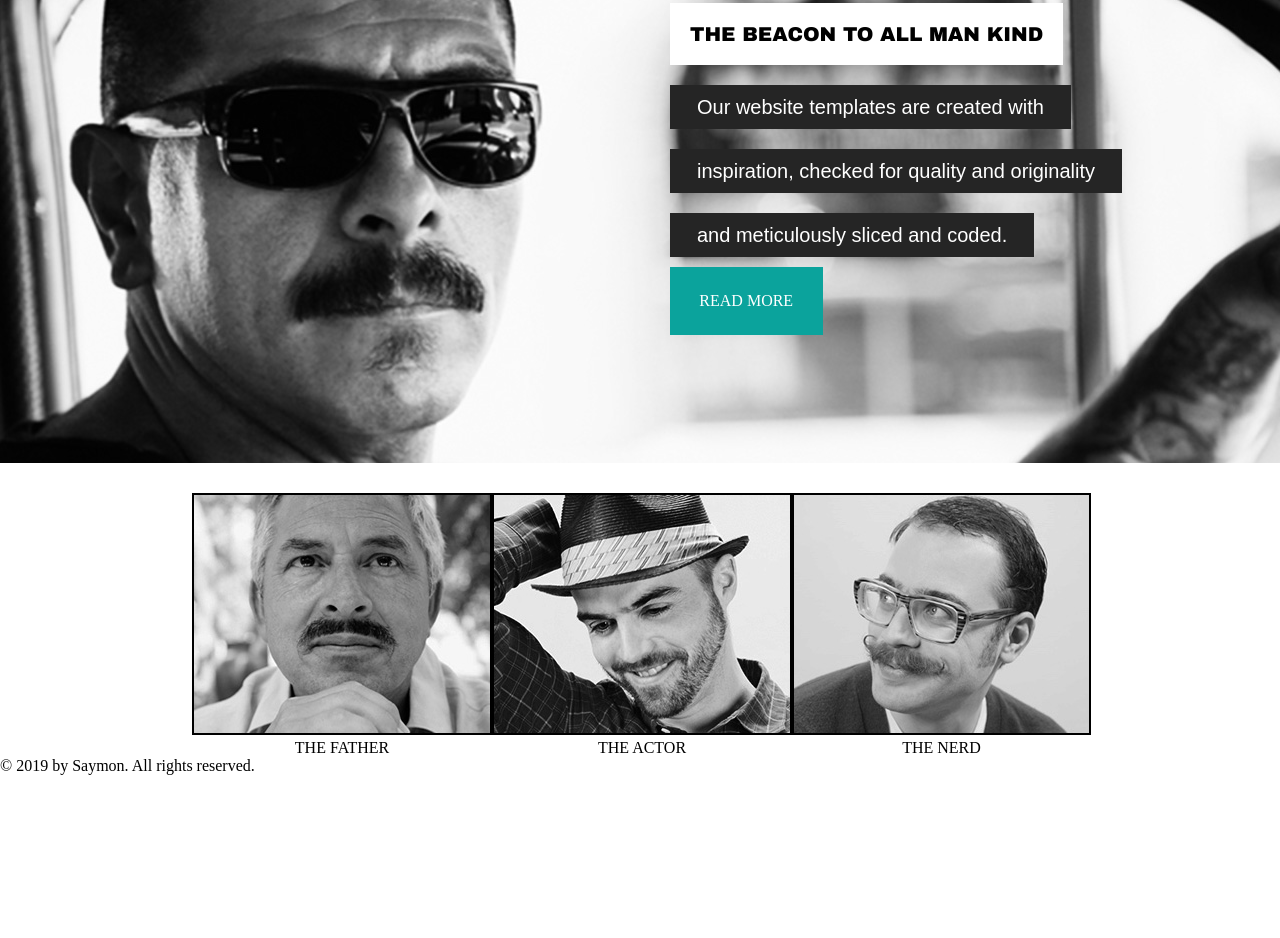
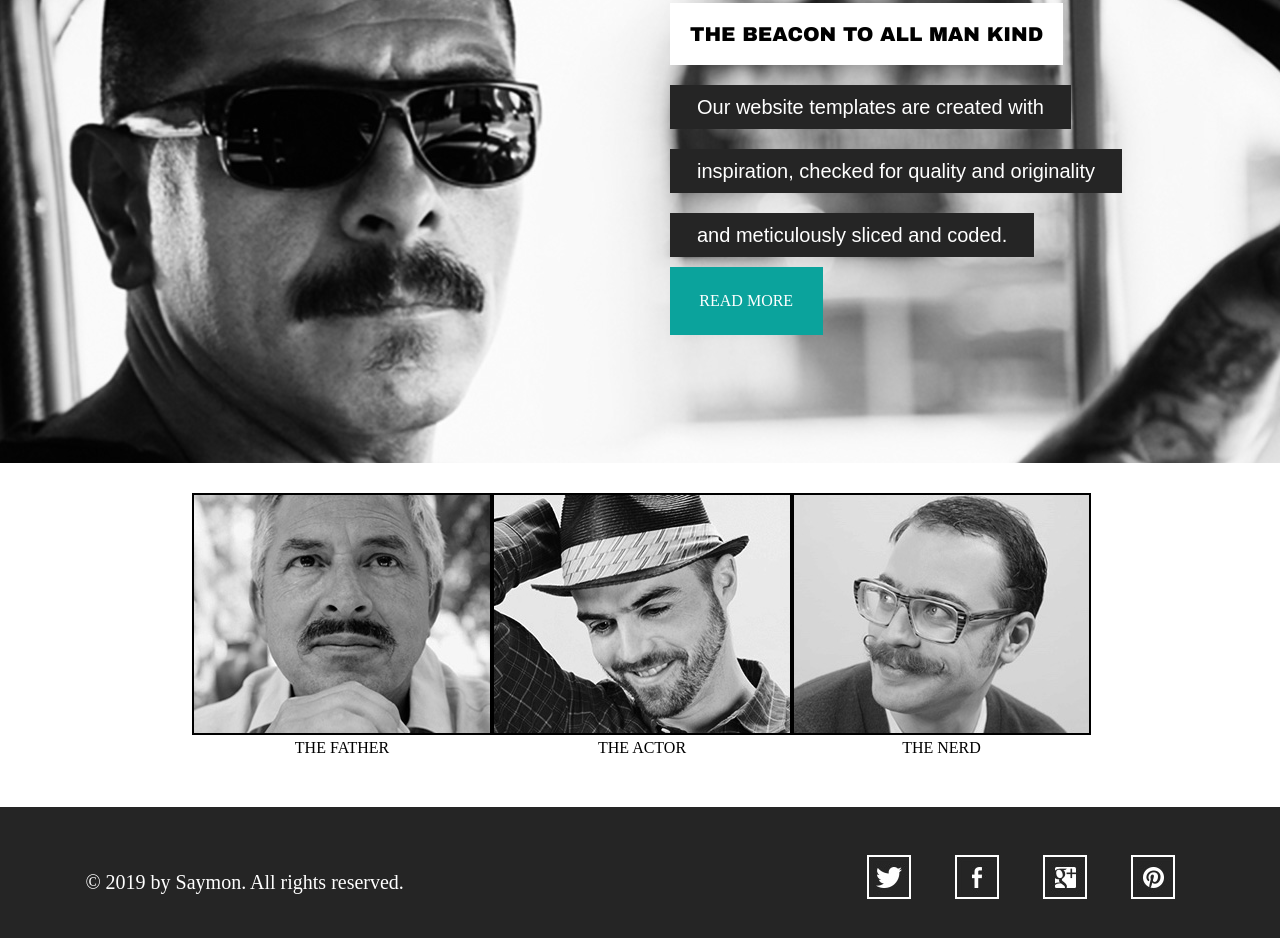
Before and after one commit to Saymon85/mustachio, a plain HTML site: page index.html in a window 1280 px wide. Shown: the part 392-1330 px from the top of the page. Before the commit the page ends 1239 px from the top, so only its background shows below. Drawn offline with Linux system fonts and the light colour scheme; files whose address does not match are found by name; a web font is replaced by a local one.

Commit message:
Style footer finishing homepage

```diff
--- a/style.css
+++ b/style.css
@@ -20,6 +20,7 @@ header{
 
 .navigation ul li {
     display: inline-block;
+    list-style: none;
     margin: 15px;
 }
 
@@ -43,6 +44,7 @@ header{
     margin-bottom: 30px;
     position: relative;
 }
+
 aside{
     position: absolute;
     right: 0;
@@ -51,6 +53,7 @@ aside{
     margin-top: 7%;
     width: 50%;
 }
+
 aside h2 {
     background-color: #fff;
     display:inline-block;
@@ -85,7 +88,7 @@ aside a{
 
 #pictures{
     display: flex;
-    justify-content: space-around;
+    justify-content: space-between;
     width: 70%;
     margin: 0 auto;
 }
@@ -99,6 +102,84 @@ aside a{
     color: #000;
     font-family: 'Poller One';
 }
+
 .main-pictures img{
     border: 2px solid #000;
 }
+
+footer{
+    background-color: #252525;
+    display: flex;
+    justify-content: space-around;
+    align-items: center;
+    height: 150px;
+    margin-top: 50px;
+}
+
+.footer .copyright{
+    width: 30%;
+}
+footer .copyright p{
+    color: #fff;
+    font-size: 20px;
+    padding: 10px;
+}
+footer .social{
+    text-align: right;
+    width: 50%;
+}
+
+footer .social li{
+    display: inline-block;
+    list-style: none;
+    margin: 10px;
+    width: 10%;
+}
+
+#twitter{
+    display: block;
+    background-image: url('./assets/icons/icon-twitter.jpg');
+    background-repeat: no-repeat;;
+    width: 50px;
+    height: 50px;
+}
+
+#twitter:hover{
+    background-image: url('./assets/icons/icon-twitter-hover.jpg');
+}
+
+#facebook{
+    display: block;
+    background-image: url('./assets/icons/icon-facebook.jpg');
+    background-repeat: no-repeat;;
+    width: 50px;
+    height: 50px;
+}
+
+#facebook:hover{
+    background-image: url('./assets/icons/icon-facebook-hover.jpg');
+}
+
+#google{
+    display: block;
+    background-image: url('./assets/icons/icon-googleplus.jpg');
+    background-repeat: no-repeat;;
+    width: 50px;
+    height: 50px;
+}
+
+#google:hover{
+    background-image: url('./assets/icons/icon-googleplus-hover.jpg');
+}
+
+#pinterest{
+    display: block;
+    background-image: url('./assets/icons/icon-pinterest.jpg');
+    background-repeat: no-repeat;;
+    width: 50px;
+    height: 50px;
+}
+
+#pinterest:hover{
+    background-image: url('./assets/icons/icon-pinterest-hover.jpg');
+}
```
